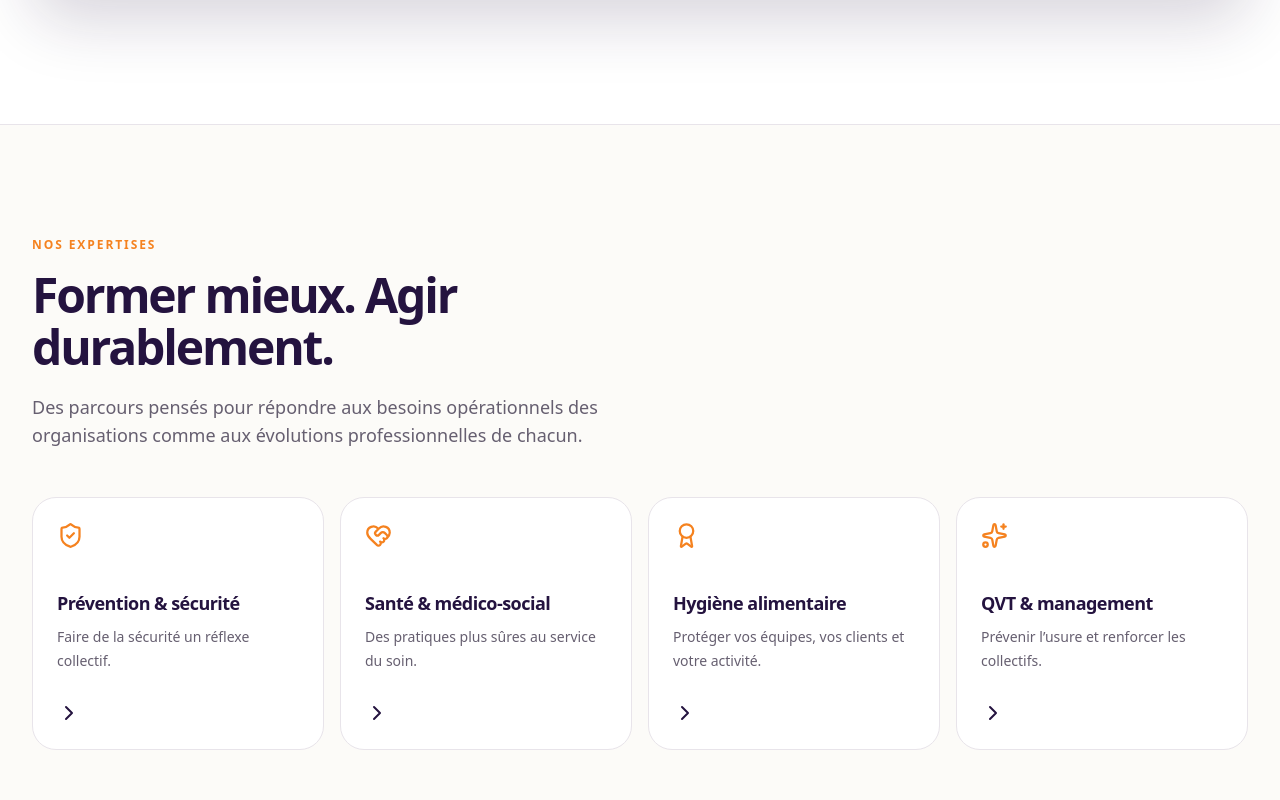
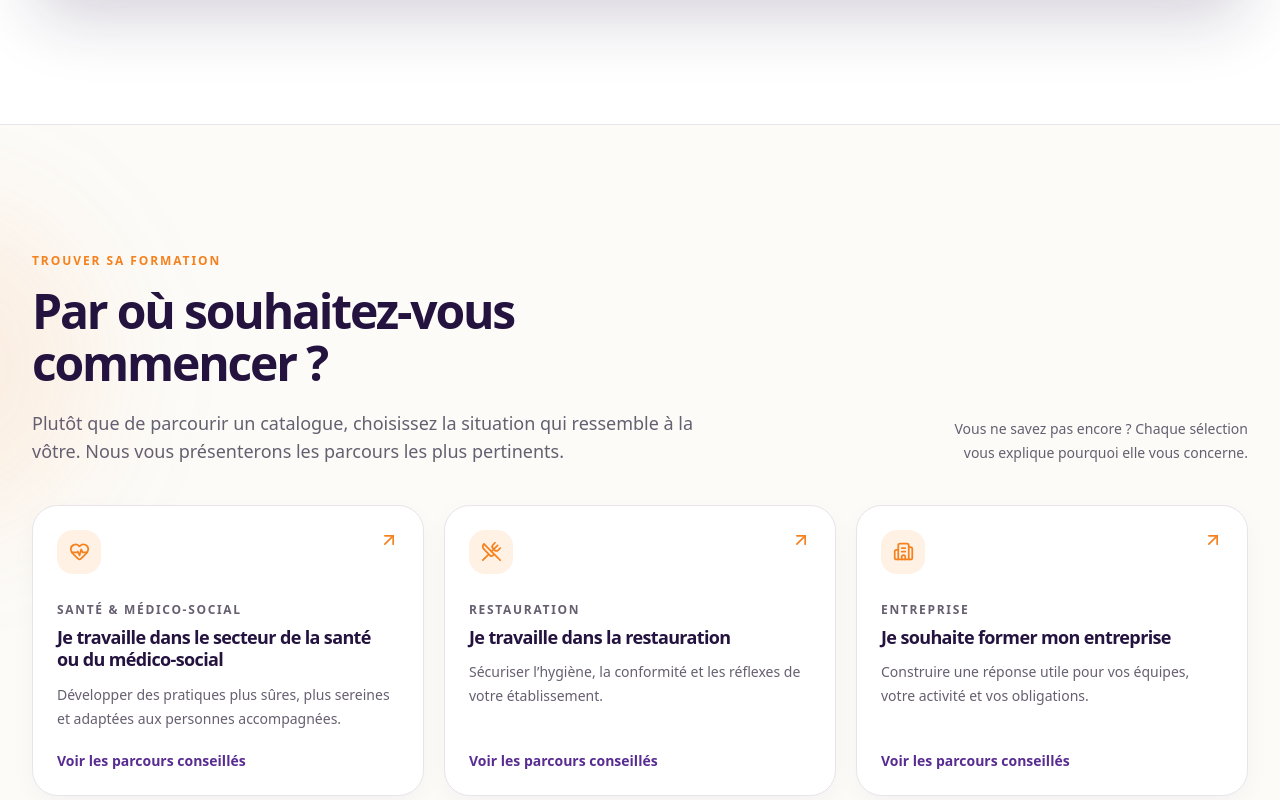
Before and after one commit to Monoru1/p2a, a React (Vite) app: page / in a window 1280 px wide. Shown: the part 2580-3380 px from the top of the page. Built offline with nearby package versions, Linux system fonts and the light colour scheme.

Commit message:
feat(home): guide visitors by their training need

```diff
--- a/src/pages/HomePage.tsx
+++ b/src/pages/HomePage.tsx
@@ -1,5 +1,4 @@
-import { Award, Check, ChevronRight, HeartHandshake, ShieldCheck, Sparkles } from 'lucide-react';
-import { Link } from 'react-router-dom';
+import { Check } from 'lucide-react';
 import { trainings } from '../data/trainings';
 import { homeHero } from '../content/hero';
 import { TrainingCard } from '../components/training/TrainingCard';
@@ -9,11 +8,11 @@ import { SectionHeading } from '../components/ui/SectionHeading';
 import { TrustStrip } from '../components/ui/TrustStrip';
 import { Seo } from '../components/seo/Seo';
 import { TrustNarrative } from '../components/home/TrustNarrative';
+import { NeedsExplorer } from '../components/training/NeedsExplorer';
 
-const domains = [{icon:ShieldCheck,title:'Prévention & sécurité',body:'Faire de la sécurité un réflexe collectif.'},{icon:HeartHandshake,title:'Santé & médico-social',body:'Des pratiques plus sûres au service du soin.'},{icon:Award,title:'Hygiène alimentaire',body:'Protéger vos équipes, vos clients et votre activité.'},{icon:Sparkles,title:'QVT & management',body:'Prévenir l’usure et renforcer les collectifs.'}];
 export function HomePage() { return <><Seo title="Formation professionnelle à Carrières-sur-Seine" description="P2A Formation accompagne entreprises et professionnels avec des parcours concrets, certifiés et adaptés."/><Hero content={homeHero}/><TrustStrip/>
 <TrustNarrative/>
-<section className="mx-auto max-w-7xl px-5 py-22 lg:px-8 lg:py-28"><SectionHeading eyebrow="Nos expertises" title="Former mieux. Agir durablement." body="Des parcours pensés pour répondre aux besoins opérationnels des organisations comme aux évolutions professionnelles de chacun."/><div className="mt-12 grid gap-4 sm:grid-cols-2 lg:grid-cols-4">{domains.map(({icon:Icon,...d}) => <Link to="/formations" key={d.title} className="group rounded-[1.5rem] border border-p2a-line bg-white p-6 transition hover:border-p2a-violet hover:bg-p2a-violet hover:text-white"><Icon size={27} className="text-p2a-orange"/><h3 className="mt-10 text-lg font-extrabold tracking-[-.03em]">{d.title}</h3><p className="mt-2 text-sm leading-6 text-p2a-muted group-hover:text-white/70">{d.body}</p><ChevronRight className="mt-7 group-hover:translate-x-1 transition-transform"/></Link>)}</div></section>
+<NeedsExplorer/>
 <section className="bg-p2a-violet-soft px-5 py-22 lg:px-8 lg:py-28"><div className="mx-auto max-w-7xl"><div className="flex flex-col justify-between gap-7 md:flex-row md:items-end"><SectionHeading eyebrow="Catalogue" title="Des formations déjà choisies par les équipes."/><Button to="/formations" variant="secondary">Voir le catalogue</Button></div><div className="mt-12 grid gap-5 md:grid-cols-2 lg:grid-cols-4">{trainings.map(training => <TrainingCard training={training} key={training.slug}/>)}</div></div></section>
 <section className="mx-auto grid max-w-7xl gap-12 px-5 py-22 lg:grid-cols-2 lg:px-8 lg:py-28"><div><SectionHeading eyebrow="Notre engagement qualité" title="La rigueur d’un cadre. La proximité d’un partenaire." body="La certification Qualiopi structure notre démarche : écoute des besoins, objectifs transparents, pédagogie adaptée et évaluation des acquis."/><Button to="/qualiopi" className="mt-8">Découvrir notre démarche</Button></div><div className="rounded-[2rem] bg-white p-7 ring-1 ring-p2a-line sm:p-9"><img className="h-24 w-full object-contain object-left" src="/qualiopi.jpg" alt="Certification Qualiopi délivrée par ICPF"/><div className="mt-10 grid gap-6">{['Une analyse de votre besoin en amont','Des modalités adaptées aux situations de handicap','Un suivi des acquis et de votre satisfaction'].map(item=><div className="flex gap-3" key={item}><Check className="mt-0.5 shrink-0 text-p2a-orange"/><p className="font-bold">{item}</p></div>)}</div></div></section>
 <section className="bg-p2a-ink px-5 py-18 text-white lg:px-8"><div className="mx-auto flex max-w-7xl flex-col justify-between gap-8 md:flex-row md:items-end"><div><p className="text-xs font-extrabold uppercase tracking-[.16em] text-p2a-orange">Un projet de formation ?</p><h2 className="mt-4 max-w-2xl text-4xl font-extrabold leading-tight tracking-[-.05em]">Parlons de ce qui ferait vraiment progresser vos équipes.</h2></div><Button to="/contact" className="bg-p2a-orange text-p2a-ink hover:bg-white">Être recontacté</Button></div></section></>; }
```
